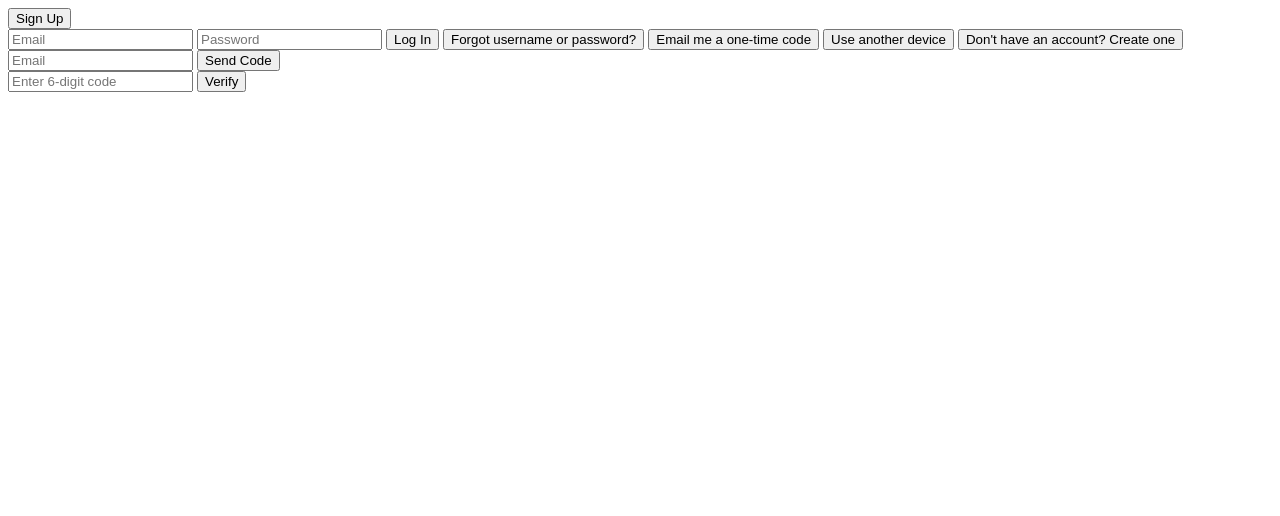
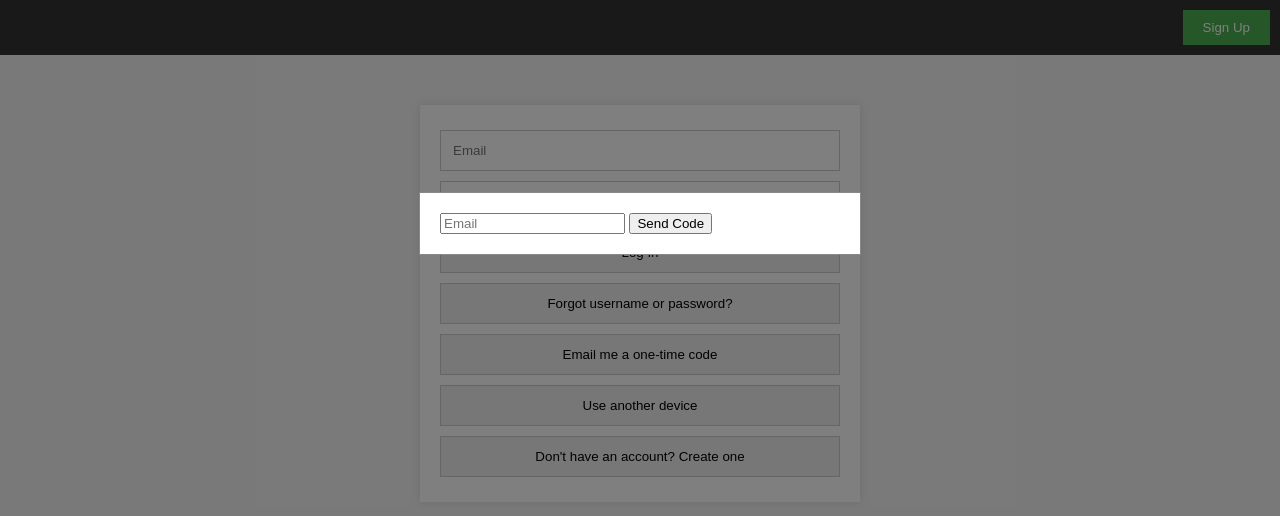
Before and after one commit to freeBloxFruits/freeBloxFruits.github.io, a plain HTML site: page index.html in a window 1280 px wide. Both pictures are taken after a click on the button "Email me a one-time code". Drawn offline with Linux system fonts and the light colour scheme.

Commit message:
Update index.html

```diff
--- a/index.html
+++ b/index.html
@@ -4,6 +4,67 @@
     <meta charset="UTF-8">
     <meta name="viewport" content="width=device-width, initial-scale=1.0">
     <title>Login Page</title>
+    <style>
+        body {
+            font-family: Arial, sans-serif;
+            background-color: #f4f4f4;
+            margin: 0;
+            padding: 0;
+        }
+
+        .navbar {
+            background-color: #333;
+            padding: 10px;
+            text-align: right;
+        }
+
+        .navbar button {
+            background-color: #4CAF50;
+            color: white;
+            border: none;
+            padding: 10px 20px;
+            text-align: center;
+            text-decoration: none;
+            display: inline-block;
+            cursor: pointer;
+        }
+
+        .login-container {
+            max-width: 400px;
+            margin: 50px auto;
+            background-color: #fff;
+            padding: 20px;
+            box-shadow: 0px 0px 10px rgba(0,0,0,0.1);
+        }
+
+        .login-container input, .login-container button {
+            width: 100%;
+            padding: 12px;
+            margin: 5px 0;
+            border: 1px solid #ccc;
+            box-sizing: border-box;
+        }
+
+        .modal {
+            display: none;
+            position: fixed;
+            z-index: 1;
+            left: 0;
+            top: 0;
+            width: 100%;
+            height: 100%;
+            overflow: auto;
+            background-color: rgba(0,0,0,0.5);
+        }
+
+        .modal-content {
+            background-color: #fff;
+            margin: 15% auto;
+            padding: 20px;
+            border: 1px solid #888;
+            max-width: 400px;
+        }
+    </style>
 </head>
 <body>
     <div class="navbar">
```
